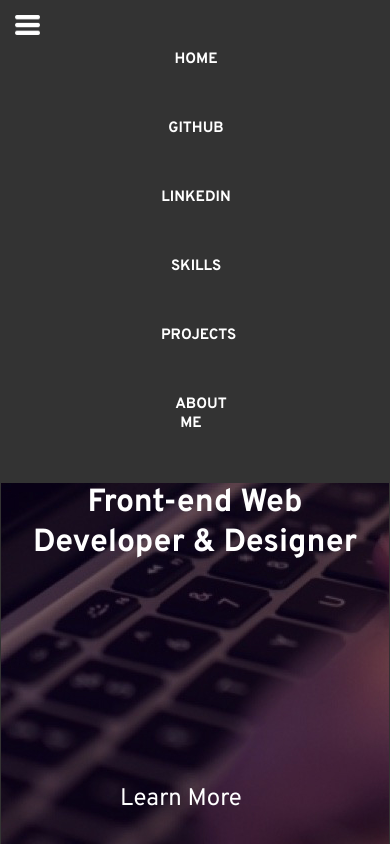
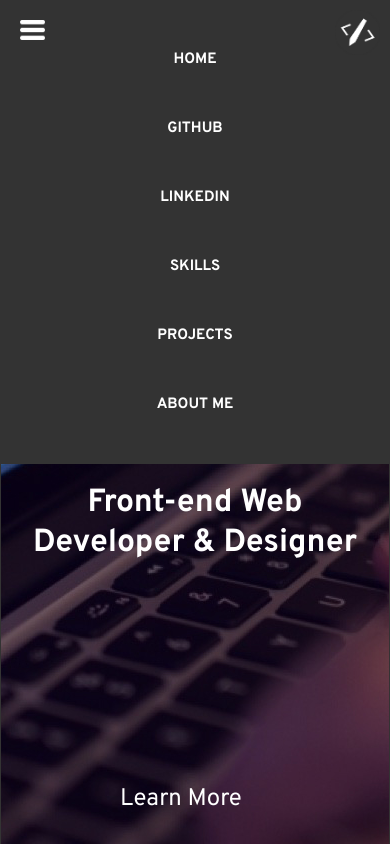
Before and after one commit to RaduStoian/2019-Personal-Website, a website: page index.html in a window 390 px wide. Both pictures are taken after a click on the picture 27 px from the left and 24 px from the top of the page. Shown: the top 844 px of the page. Drawn offline with Linux system fonts and the light colour scheme.

Commit message:
Finished the mobile menu

```diff
--- a/index.html
+++ b/index.html
@@ -8,7 +8,6 @@
 
     <meta name="viewport" content="width=device-width, initial-scale=1">
     <link rel="stylesheet" type="text/css" media="screen" href="./css/main.css">
-    <script src="./javascript/index.js"></script>
 
     <link rel="icon" href="./images/round-logo.png" type="image/x-icon"/>
     <link rel="shortcut icon" href="./images/round-logo.png" type="image/x-icon"/>
@@ -16,18 +15,15 @@
     <link href="https://fonts.googleapis.com/css?family=Overpass:100,300,400,700,800,900" rel="stylesheet">
 
 
-    <script src="addons/jquery.js"></script>
-    <script src="javascript/index.js"></script>
+</head>
 
-</head>
+
+
+
 <body class="font-style max-width background-color">
 
-
-        <!--Main Showcase-->
-<section class="main-showcase" id="main-showcase">
-
-        <!--Navigation-->
-    <ul class="ul-style">
+  <!--Navigation-->
+    <ul class="ul-style hidden" id="ul-js">
 
         <li class="nav-li-style"><a class="nav-a-style" href="#">HOME</a></li>
         <li class="nav-li-style"><a class="nav-a-style" href="https://github.com/RaduStoian" target="_blank" >GITHUB</a></li>
@@ -37,11 +33,16 @@
         <li class="nav-li-style"><a class="nav-a-style" href="#about-section">ABOUT ME</a></li>
     </ul>
 
-    <img class="menu-img-style" src="./images/menu.png">
+    <img class="menu-img-style" id="menu-img" src="./images/menu.png">
     <img class="logo-img-style" src="./images/round-logo.png">
 
+        <!--Main Showcase-->
+<section class="main-showcase" id="main-showcase">
 
-    <!--Welcome Screen-->
+
+
+
+    <!--Titles and Img container-->
     <div class="showcase-centering-container">
         <h1 class="main-title-style">Radu Stoian (Mike)</h1>
         <img class="main-welcome-picture-style" src="./images/round-face.png">
@@ -313,5 +314,9 @@
 
 </footer>
 
+<script src="addons/jquery.js"></script>
+<script src="javascript/index.js"></script>
+
+
 </body>
 </html>
--- a/javascript/index.js
+++ b/javascript/index.js
@@ -1,5 +1,40 @@
 
 
+
+const menuImg = document.getElementById("menu-img");
+const ulJs = document.getElementById("ul-js");
+const mainShowcase = document.getElementById("main-showcase");
+const navAStyle = document.getElementsByTagName("li");
+
+
+    //toggles mobile menu when tapping menu icon
+   menuImg.onclick = () => {
+
+        ulJs.classList.toggle("hidden");
+    }
+
+    // hides mobile menu when taping outside menu
+    mainShowcase.onclick = () => {
+
+        ulJs.classList.add("hidden");
+    }
+
+
+    $(function(){ //Jquery starts
+
+        // hides mobile menu when tapping a link
+        $('.nav-a-style').click(function() {
+            ulJs.classList.add("hidden");
+          });
+
+    }); //JQYERY ENDS
+
+
+
+
+
+
+// JQUERY
 $(function(){
 
 
@@ -17,31 +52,9 @@ $(function(){
     });
 
 
+    // hides mobile menu when tapping a link
+    $('.nav-a-style').click(function() {
+        ulJs.classList.add("hidden");
+      });
 
-
-    // Mobile - display nav when clicking the menu icon
-    $('.menu-img-style').click(function(event) {
-
-        if ( $(".ul-style").css('display', 'none')) {
-
-            $(".ul-style").css('display', 'block')
-        }
-
-        else if ( $(".ul-style").css('display', 'block')) {
-
-            $(".ul-style").css('display', 'none')
-        }
-    });
-
-    //Mobile - hide nav when clicking a nav li
-    $('.nav-a-style').click (function(event) {
-
-        if ( $(".ul-style").css('display', 'block')) {
-
-            $(".ul-style").css('display', 'none')
-        }
-    });
-
-
-
-});
+}); //JQYERY ENDS
--- a/scss/main.scss
+++ b/scss/main.scss
@@ -102,41 +102,26 @@ $box-shadow: 5px 5px 8px -4px rgba(51,51,51,0.5);
     width:100%;
 }
 
+.hidden{
+    display:none;
+}
 
 
-// main showcase
-.menu-img-style{
-    display:none;
-}
-.main-showcase {
-    height:100vh;
-    background-image: url("/images/show.jpg");
-    background-position: center;
-    border: 1px solid $main-color;
-}
 
-.showcase-centering-container{
-    position: absolute;
-    top:calc(50vh - 300px);
-    left:calc(50vw - 310px);
-   // background-color:hsla(1, 0, 3, 0.7);
-   // border:10px solid $off-color;
-
-}
 
 
 //navigation
 .logo-img-style {
+    z-index: 30;
     width:45px;
     position: absolute;
-    top:5px;
-    right:5px;
+    top:10px;
+    right:10px;
 
 }
 .ul-style {
     position: absolute;
     top:0px;
-    display:inline-block;;
     list-style: none;
     margin:20px 0 0 0;
 
@@ -179,6 +164,25 @@ left:calc(50vw - 75px);
 }
 
 
+
+
+
+// main showcase
+.menu-img-style{
+    display:none;
+}
+.main-showcase {
+    height:100vh;
+    background-image: url("/images/show.jpg");
+    background-position: center;
+    border: 1px solid $main-color;
+}
+
+.showcase-centering-container{
+    position: absolute;
+    top:calc(50vh - 300px);
+    left:calc(50vw - 310px);
+}
 
 
 
@@ -357,7 +361,7 @@ left:calc(50vw - 75px);
 }
 
 //media queries
-@media only screen and (min-width: 679px) {
+@media only screen and (min-width: 681px) {
     .ul-style{
         display: block;
     }
@@ -429,10 +433,11 @@ left:calc(50vw - 75px);
     .menu-img-style{
         z-index: 20;
         display:block;
+        position: absolute;
+        top:10px;
+        left:10px;
         width:25px;
-        position: absolute;
-        top:15px;
-        left:15px;
+        padding:10px;
         &:hover{
             cursor: pointer;
         }
@@ -446,8 +451,7 @@ left:calc(50vw - 75px);
         //navigation
     .ul-style {
         z-index: 10;
-        display:none;
-        width:100vw;
+        width:100%;
         margin:auto;
         list-style: none;
         text-align:center;
@@ -455,7 +459,7 @@ left:calc(50vw - 75px);
 
         .nav-li-style {
             float:none;
-            margin:50px 150px;
+            margin:50px auto;
 
             .nav-a-style {
                 text-decoration: none;
```
Also changed, not shown: css/main.css.
